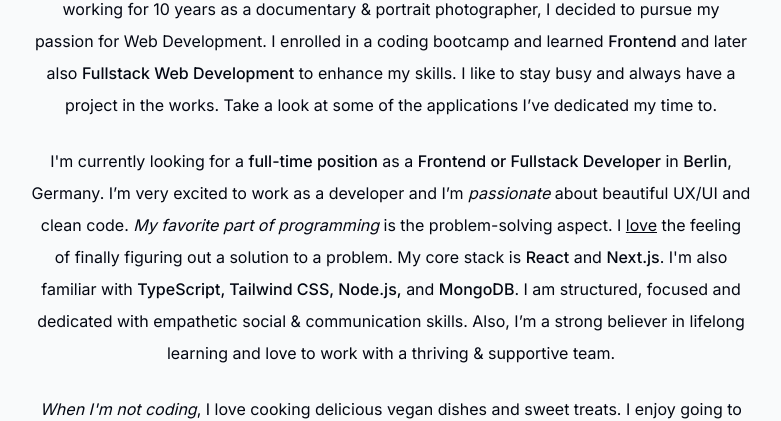
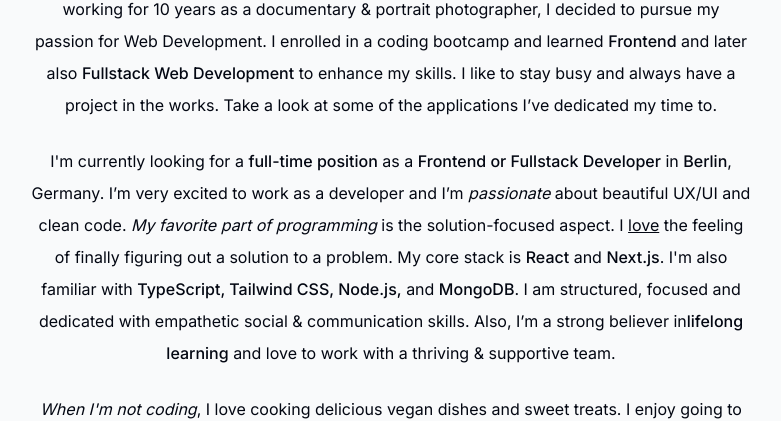
Before and after one commit to marialitwa/portfolio-web-developer, a Next.js app: page / in a window 1280 px wide. Shown: the part 1011-1432 px from the top of the page, without its empty margins (249-1030 px from the left). Built offline with nearby package versions, Linux system fonts and the light colour scheme; no server answers.

Commit message:
Update About section.

```diff
--- a/components/about.tsx
+++ b/components/about.tsx
@@ -41,20 +41,21 @@ export default function About() {
         <span className="italic">passionate</span> about beautiful UX/UI and
         clean code.{" "}
         <span className="italic">My favorite part of programming</span> is the
-        problem-solving aspect. I <span className="underline">love</span> the
+        solution-focused aspect. I <span className="underline">love</span> the
         feeling of finally figuring out a solution to a problem. My core stack
         is <span className="font-medium">React</span> and{" "}
         <span className="font-medium">Next.js</span>. I'm also familiar with{" "}
         <span className="font-medium">TypeScript, Tailwind CSS, Node.js,</span>{" "}
         and <span className="font-medium">MongoDB</span>. I am structured,
         focused and dedicated with empathetic social & communication skills.
-        Also, I’m a strong believer in lifelong learning and love to work with
-        a thriving & supportive team.
+        Also, I’m a strong believer in
+        <span className="font-medium">lifelong learning</span> and love to work
+        with a thriving & supportive team.
       </p>
       <p>
         <span className="italic">When I'm not coding</span>, I love cooking{" "}
         delicious vegan dishes and sweet treats. I enjoy going to the gym, do
-        yoga, meet & chat with my friends and travel the world .
+        yoga, meet & chat with my friends and travel the world.
       </p>
     </motion.section>
   );
```
